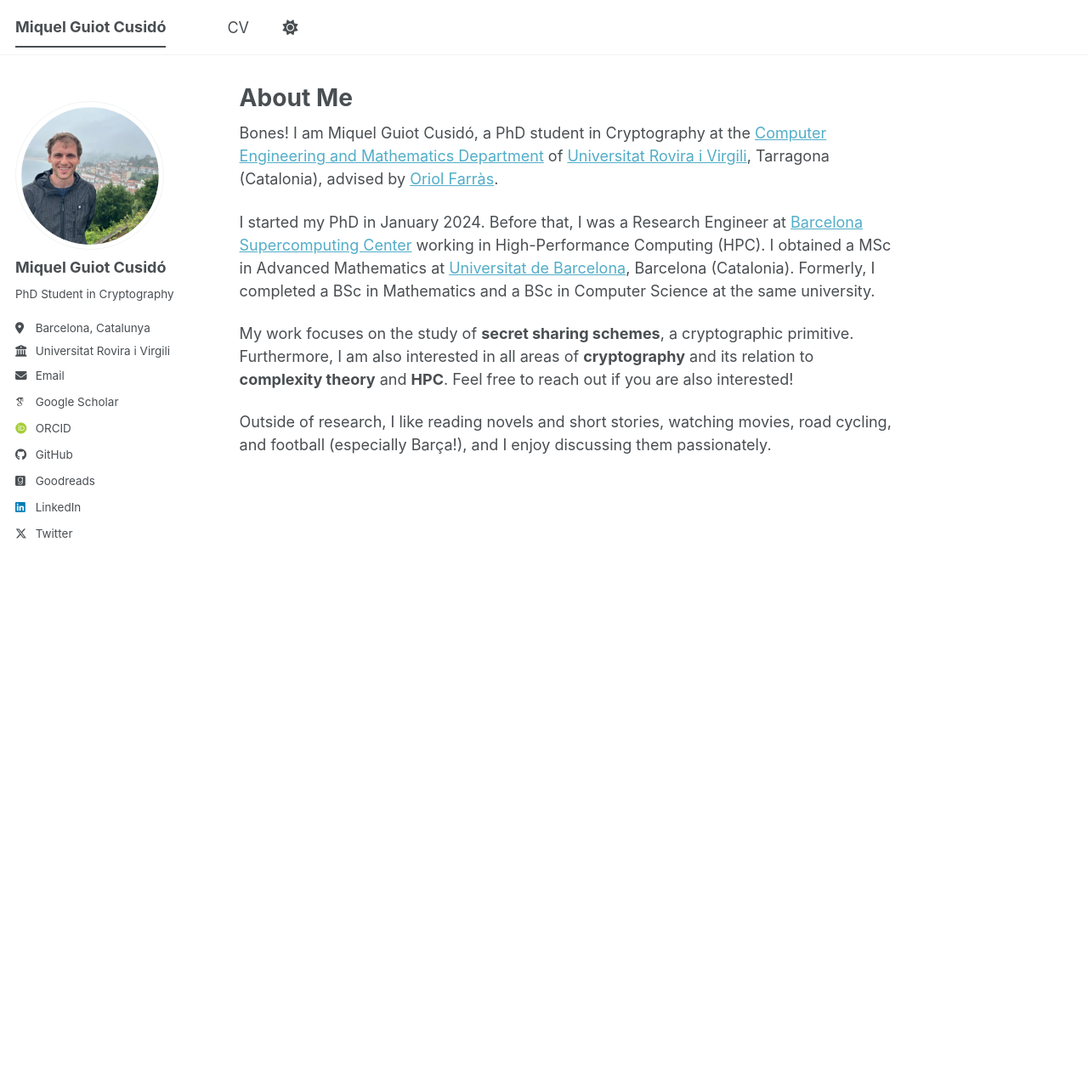
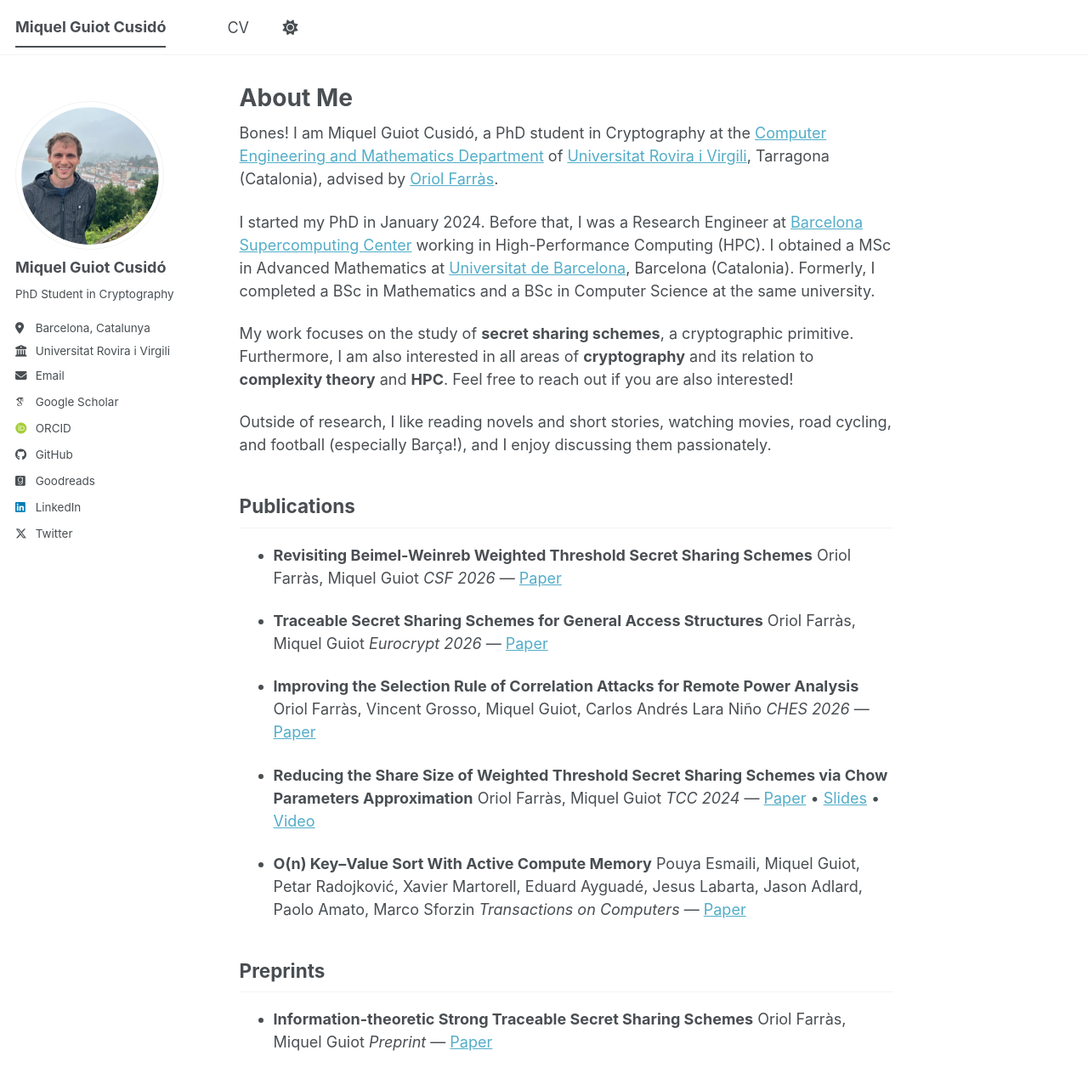
Before and after one commit to MiquelGuiot/MiquelGuiot.github.io, a Jekyll site: the page built from _pages/about.md, in a window 1280 px wide and 1285 px high. Shown: the top 1276 px of the window at 85% size. Built offline with Jekyll 4.4.1, drawn with Linux system fonts in a browser that asks for light colours; some web fonts are replaced; a script bundle is joined from its source files by our own code; library files that are not in the unit come from our copies.

Commit message:
Update about.md

```diff
--- a/_pages/about.md
+++ b/_pages/about.md
@@ -14,3 +14,32 @@ I started my PhD in January 2024. Before that, I was a Research Engineer at [Bar
 My work focuses on the study of <b>secret sharing schemes</b>, a cryptographic primitive. Furthermore, I am also interested in all areas of <b>cryptography</b> and its relation to <b>complexity theory</b> and <b>HPC</b>. Feel free to reach out if you are also interested!
 
 Outside of research, I like reading novels and short stories, watching movies, road cycling, and football (especially Barça!), and I enjoy discussing them passionately.
+
+## Publications
+
+* **Revisiting Beimel-Weinreb Weighted Threshold Secret Sharing Schemes**
+  Oriol Farràs, Miquel Guiot
+  *CSF 2026* — [Paper](https://eprint.iacr.org/2025/168)
+
+* **Traceable Secret Sharing Schemes for General Access Structures**
+  Oriol Farràs, Miquel Guiot
+  *Eurocrypt 2026* — [Paper](https://eprint.iacr.org/2025/1120)
+
+* **Improving the Selection Rule of Correlation Attacks for Remote Power Analysis**
+  Oriol Farràs, Vincent Grosso, Miquel Guiot, Carlos Andrés Lara Niño
+  *CHES 2026* — [Paper](https://eprint.iacr.org/2025/1290)
+
+* **Reducing the Share Size of Weighted Threshold Secret Sharing Schemes via Chow Parameters Approximation**
+  Oriol Farràs, Miquel Guiot
+  *TCC 2024* — [Paper](https://eprint.iacr.org/2024/772) • [Slides](https://iacr.org/submit/files/slides/2024/tcc/tcc2024/123/123_slides.pdf) • [Video](https://www.youtube.com/watch?v=hR9ZvraneP0)
+
+* **O(n) Key–Value Sort With Active Compute Memory**
+  Pouya Esmaili, Miquel Guiot, Petar Radojković, Xavier Martorell, Eduard Ayguadé, Jesus Labarta, Jason Adlard, Paolo Amato, Marco Sforzin
+  *Transactions on Computers* — [Paper](https://ieeexplore.ieee.org/document/10454132)
+
+
+## Preprints
+
+* **Information-theoretic Strong Traceable Secret Sharing Schemes**
+  Oriol Farràs, Miquel Guiot
+  *Preprint* — [Paper](https://eprint.iacr.org/2026/435)
```
